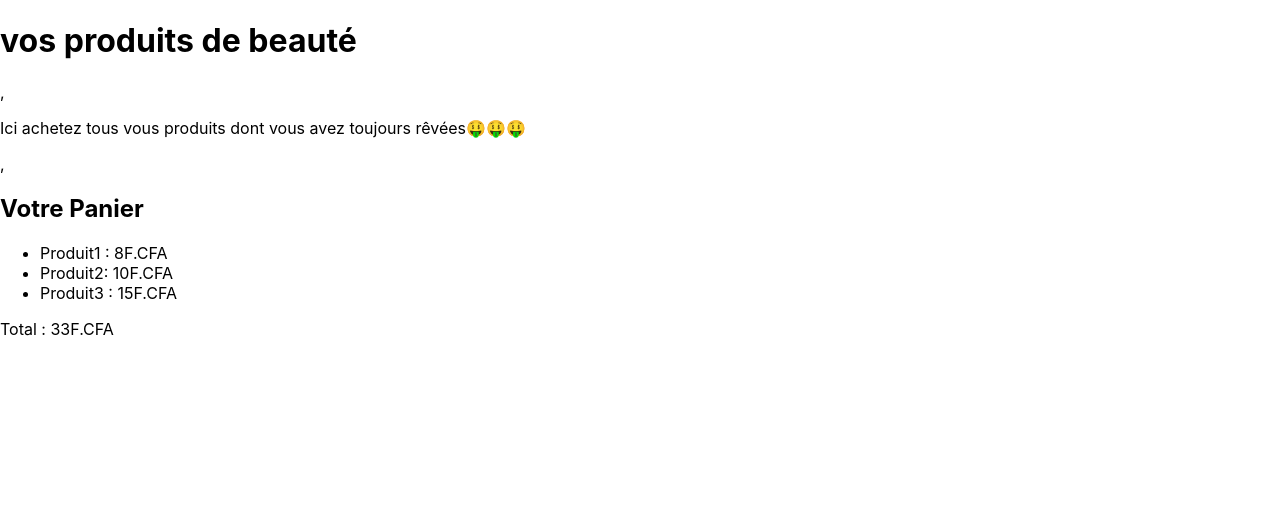
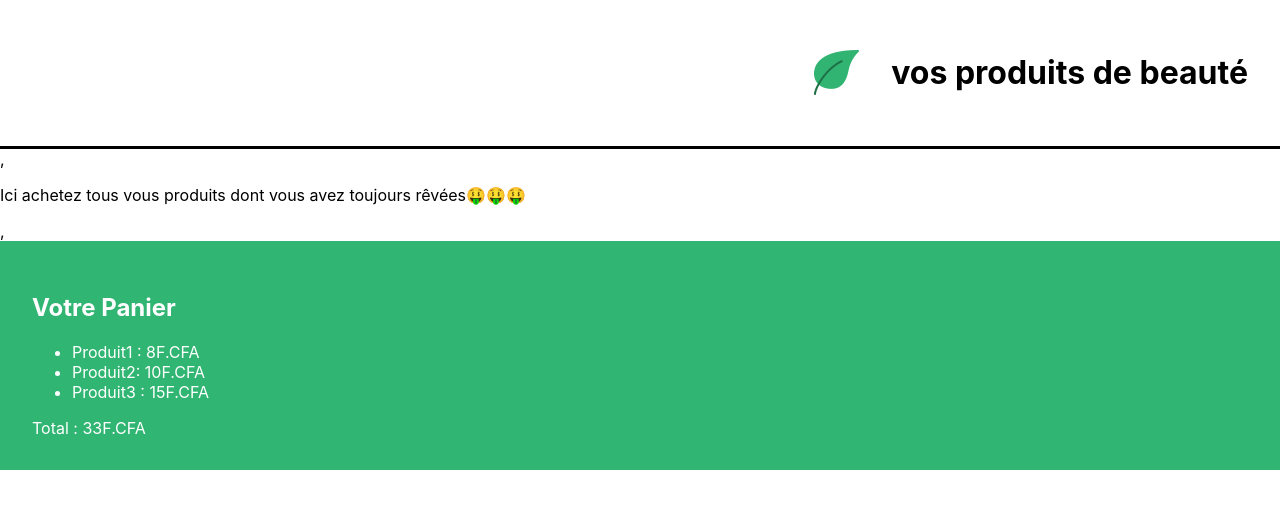
Before and after one commit to tchotaneu/e-commerceByReact, a React (Create React App) app in the folder my-market/: page / in a window 1280 px wide. Shown: the top 508 px of the page. Built offline with nearby package versions, Linux system fonts and the light colour scheme.

Commit message:
add css by styles and logo

```diff
--- a/my-market/src/compoments/Banner.js
+++ b/my-market/src/compoments/Banner.js
@@ -1,5 +1,10 @@
+import '../styles/Banner.css'
+import logo from '../assets/my_logo.png'
 function Banner(){
-    return <h1>vos produits de beauté </h1>
+    const title="vos produits de beauté"
+    return <div className='my-banner'>
+            <img src={logo} alt='vos produit de beauté' className='my-logo'/>
+            <h1 className='my-title'>{title}</h1>
+           </div>
 }
-
 export default  Banner
--- a/my-market/src/compoments/Cart.js
+++ b/my-market/src/compoments/Cart.js
@@ -1,9 +1,10 @@
+import '../styles/Cart.css'
 function Cart() {
 	const produit1prix = 8
 	const produit2prix= 10
 	const produit3prix= 15
 	return (
-		<div>
+		<div className='my-cart'>
 			<h2>Votre Panier</h2>
 			<ul>
 				<li>Produit1 : {produit1prix}F.CFA</li>
--- /dev/null
+++ b/my-market/src/styles/Banner.css
@@ -0,0 +1,19 @@
+.my-banner {
+	color: black;
+	text-align: right;
+	padding: 32px;
+	border-bottom: solid 3px black;
+	display: flex;
+	justify-content: flex-end;
+	flex-direction: row;
+	align-items: center;
+}
+
+.my-title {
+	padding-left: 32px;
+}
+
+.my-logo {
+	height: 45px;
+	width: 45px;
+}
--- /dev/null
+++ b/my-market/src/styles/Cart.css
@@ -0,0 +1,6 @@
+.my-cart {
+	color:white;
+	background-color: #31b572;
+	padding: 32px;
+
+}
```
Also changed, not shown: my-market/src/assets/my_logo.png (added).
